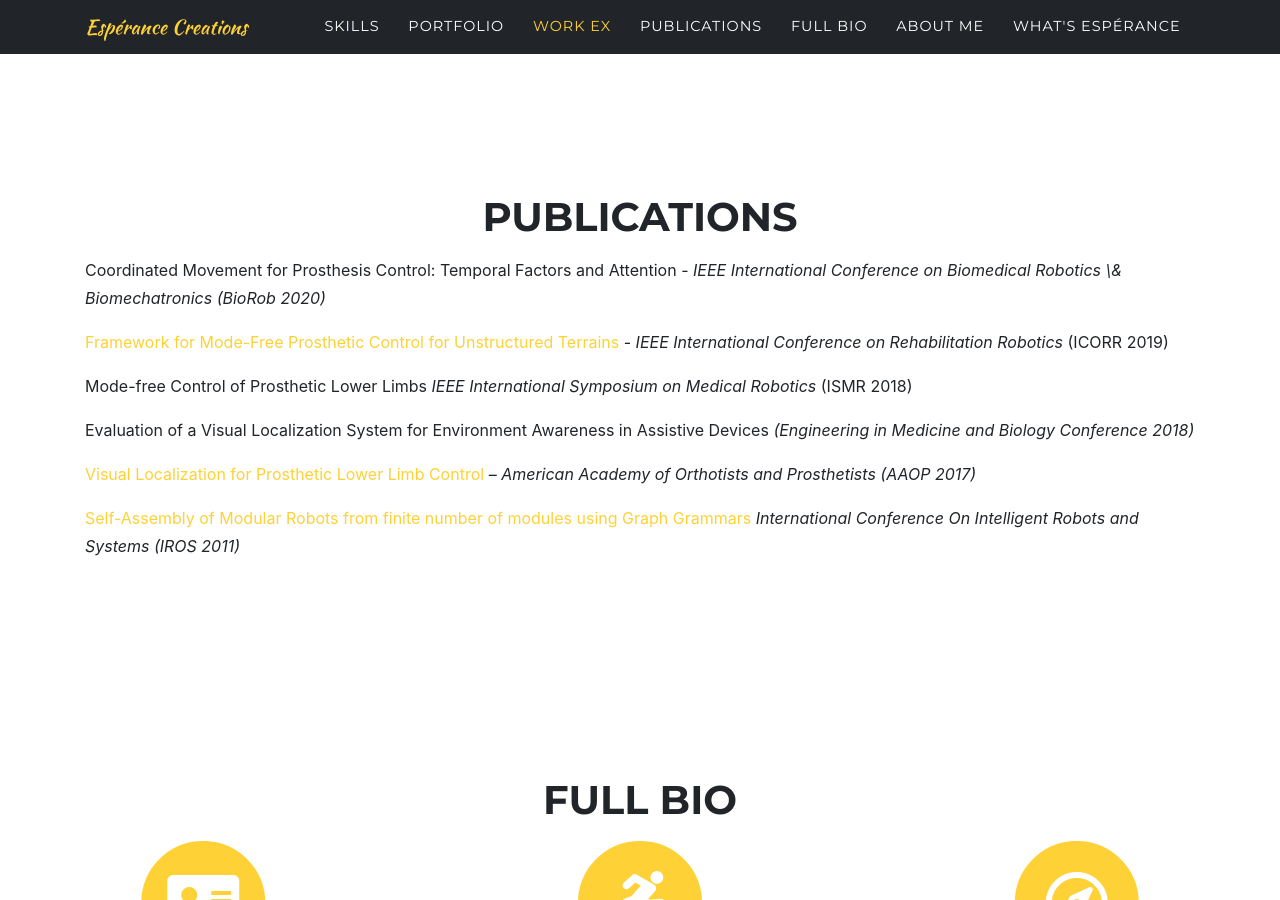
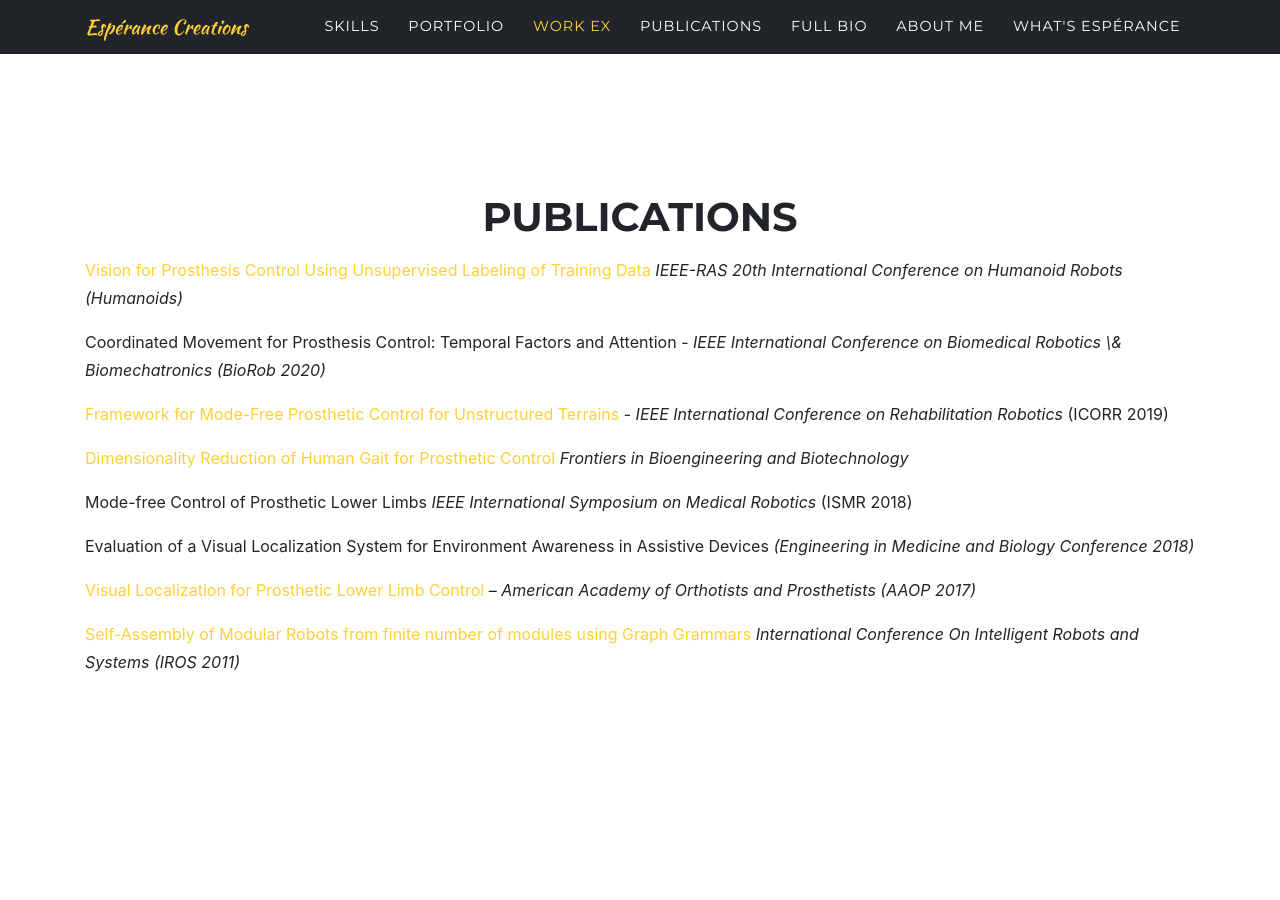
Before and after one commit to vijethrai/vijethrai.github.io, a Jekyll site: the page built from index.md, in a window 1280 px wide and 900 px high, scrolled down 5216 px. Built offline with Jekyll 4.4.1, drawn with Linux system fonts in a browser that asks for light colours; some web fonts are replaced.

Commit message:
pubs updated

```diff
--- a/_includes/publications.html
+++ b/_includes/publications.html
@@ -10,9 +10,13 @@
       </div>
 
 
+<p><a href="https://ieeexplore.ieee.org/abstract/document/9555789"> Vision for Prosthesis Control Using Unsupervised Labeling of Training Data </a> <em>IEEE-RAS 20th International Conference on Humanoid Robots (Humanoids) </em></p>
+
 <p>Coordinated Movement for Prosthesis Control: Temporal Factors and Attention - <em>IEEE International Conference on Biomedical Robotics \& Biomechatronics (BioRob 2020)</em></p>
 
 <p><a href="https://pubmed.ncbi.nlm.nih.gov/31374728">Framework for Mode-Free Prosthetic Control for Unstructured Terrains </a>- <em>IEEE International Conference on Rehabilitation Robotics </em> (ICORR 2019)</p>
+
+<p> <a href=""> Dimensionality Reduction of Human Gait for Prosthetic Control</a> <em> Frontiers in Bioengineering and Biotechnology </em></p>
 
 <p>Mode-free Control of Prosthetic Lower Limbs
  <em>IEEE International Symposium on Medical Robotics </em>(ISMR 2018)</p>
```
Also changed, not shown: assets/images/Clipboard01.jpg (added).
